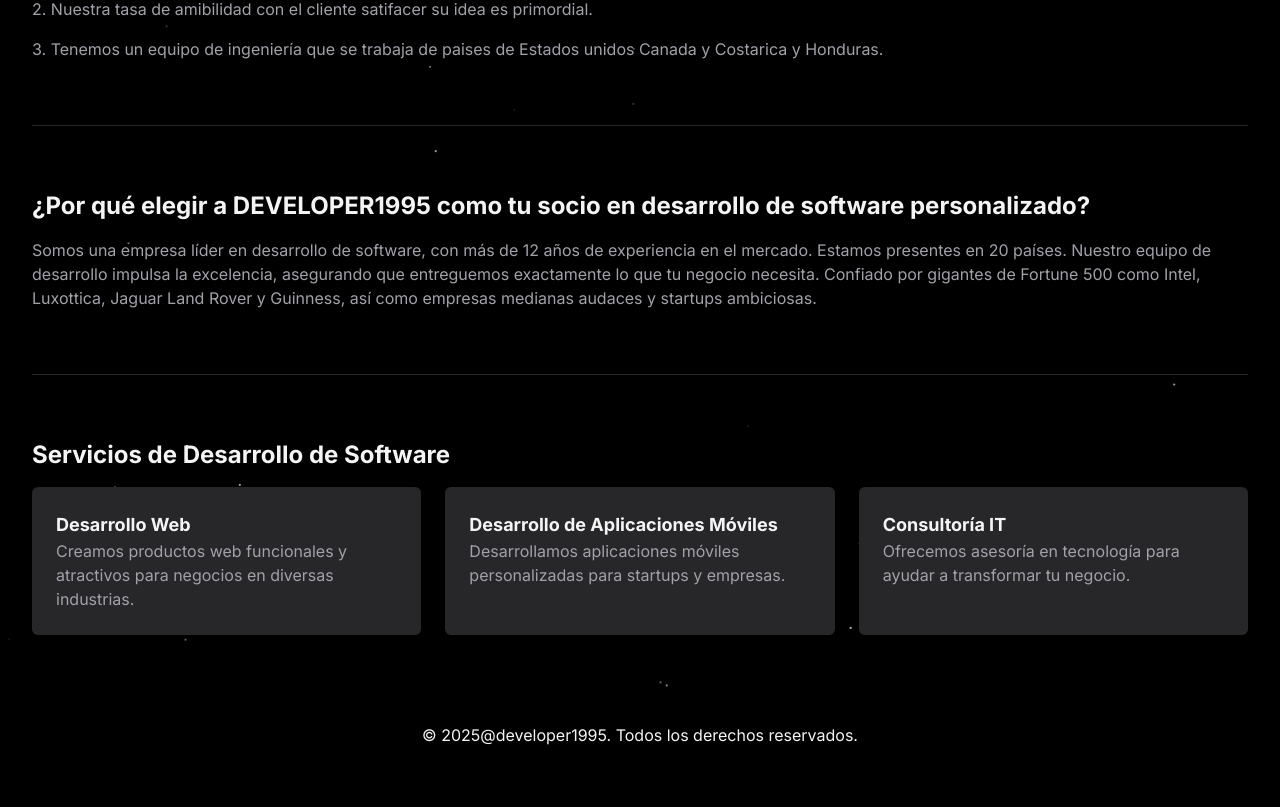
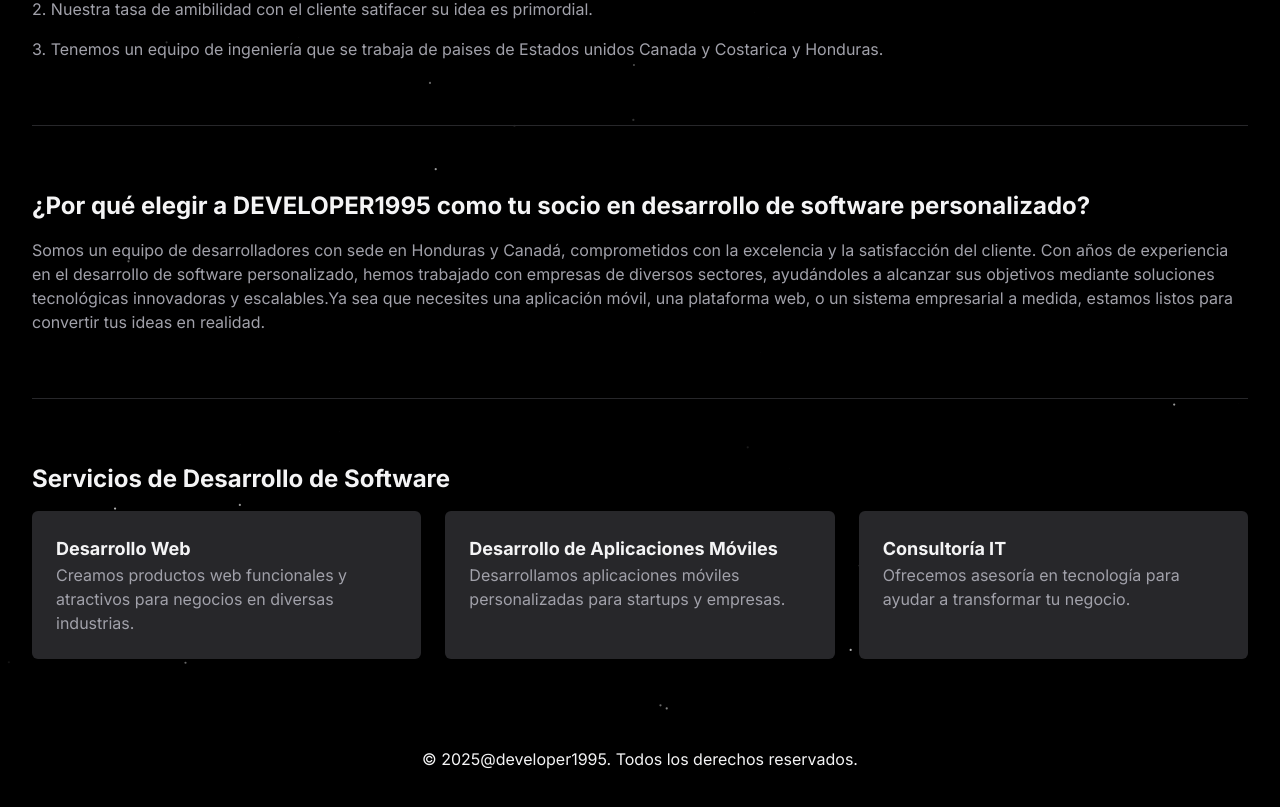
Before and after one commit to Bryan-max95/developer, a Next.js app: page /inicio in a window 1280 px wide. Shown: the part 1407-2214 px from the top of the page. Built offline with nearby package versions, Linux system fonts and the light colour scheme; no server answers; what tailwindcss-debug-screens would draw is missing.

Commit message:
Update page.tsx
prueba de editar

```diff
--- a/app/inicio/page.tsx
+++ b/app/inicio/page.tsx
@@ -116,7 +116,7 @@
         <div className="mt-16">
           <h3 className="text-2xl font-bold text-zinc-100">¿Por qué elegir a DEVELOPER1995 como tu socio en desarrollo de software personalizado?</h3>
           <p className="mt-4 text-zinc-400">
-            Somos una empresa líder en desarrollo de software, con más de 12 años de experiencia en el mercado. Estamos presentes en 20 países. Nuestro equipo de desarrollo impulsa la excelencia, asegurando que entreguemos exactamente lo que tu negocio necesita. Confiado por gigantes de Fortune 500 como Intel, Luxottica, Jaguar Land Rover y Guinness, así como empresas medianas audaces y startups ambiciosas.
+            Somos un equipo de desarrolladores con sede en Honduras y Canadá, comprometidos con la excelencia y la satisfacción del cliente. Con años de experiencia en el desarrollo de software personalizado, hemos trabajado con empresas de diversos sectores, ayudándoles a alcanzar sus objetivos mediante soluciones tecnológicas innovadoras y escalables.Ya sea que necesites una aplicación móvil, una plataforma web, o un sistema empresarial a medida, estamos listos para convertir tus ideas en realidad.
           </p>
         </div>
 
```
